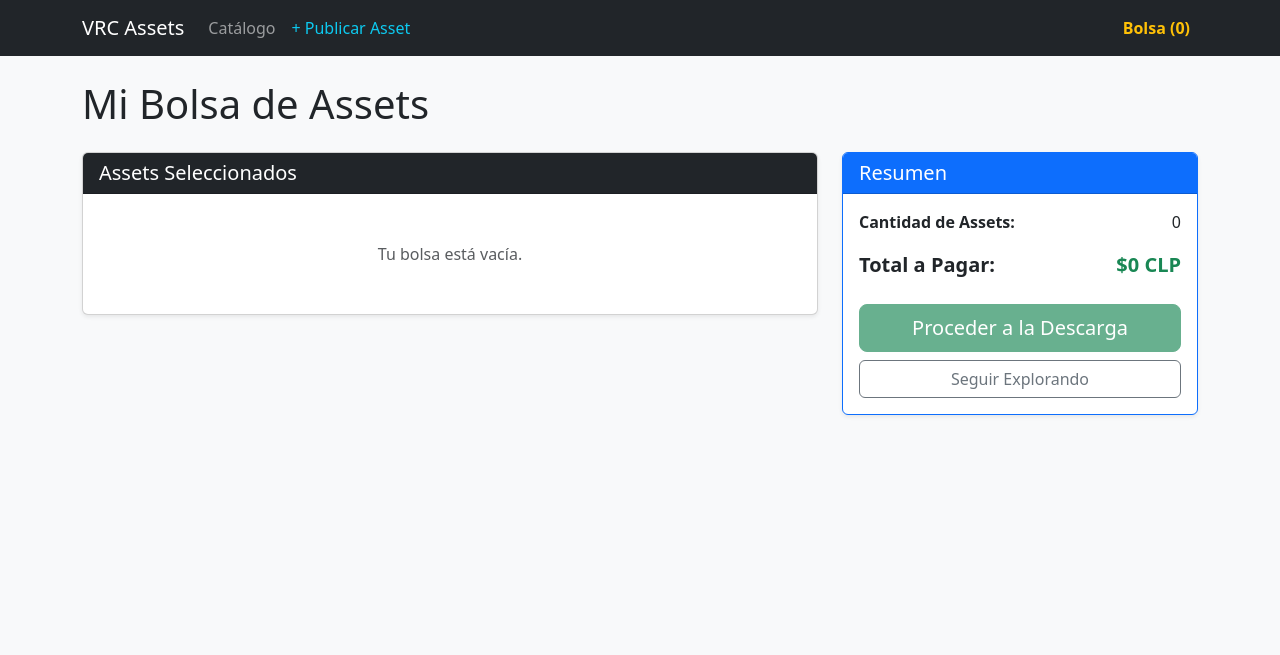
After one commit to Pixu008/assets-market, a Django app: page /bolsa/ in a window 1280 px wide. The commit adds this page. Shown: the top 655 px of the page. Run offline with Django 5.2, Linux system fonts and the light colour scheme; parts of the project's set-up code (start-up, migrations or seed data) failed here and were passed over.

Commit message:
feat: integrar interfaz visual del carrito de compras y botones

```diff
--- a/marketplace/templates/marketplace/base.html
+++ b/marketplace/templates/marketplace/base.html
@@ -27,13 +27,17 @@
                 </ul>
                 <ul class="navbar-nav">
                     <li class="nav-item">
-                        <a class="nav-link text-warning" href="#">Bolsa (0)</a>
+                        <!-- Enlace dinámico a la sesión de la bolsa -->
+                        <a class="nav-link text-warning fw-bold" href="{% url 'marketplace:ver_bolsa' %}">
+                            Bolsa ({% if request.session.bolsa %}{{ request.session.bolsa|length }}{% else %}0{% endif %})
+                        </a>
                     </li>
                 </ul>
             </div>
         </div>
     </nav>
 
+    <!-- Sistema de Mensajes (Feedback UI) -->
     <div class="container">
         {% if messages %}
             {% for message in messages %}
--- /dev/null
+++ b/marketplace/templates/marketplace/bolsa.html
@@ -0,0 +1,64 @@
+{% extends 'marketplace/base.html' %}
+
+{% block title %}Bolsa de Assets - VRC Assets{% endblock %}
+
+{% block content %}
+<h1 class="mb-4">Mi Bolsa de Assets</h1>
+
+<div class="row">
+    <div class="col-md-8">
+        <div class="card shadow-sm">
+            <div class="card-header bg-dark text-white">
+                <h5 class="mb-0">Assets Seleccionados</h5>
+            </div>
+            <div class="card-body p-0">
+                {% if items %}
+                    <ul class="list-group list-group-flush">
+                        {% for item in items %}
+                            <li class="list-group-item d-flex justify-content-between align-items-center p-3">
+                                <div>
+                                    <h6 class="mb-1">{{ item.titulo }}</h6>
+                                    <small class="text-muted">ID: {{ item.recurso_id }}</small>
+                                </div>
+                                <span class="badge bg-success rounded-pill text-white p-2">
+                                    {% if item.precio_clp == 0 %}GRATIS{% else %}${{ item.precio_clp }} CLP{% endif %}
+                                </span>
+                            </li>
+                        {% endfor %}
+                    </ul>
+                {% else %}
+                    <div class="p-5 text-center text-muted">
+                        <p class="mb-0">Tu bolsa está vacía.</p>
+                    </div>
+                {% endif %}
+            </div>
+        </div>
+    </div>
+
+    <div class="col-md-4 mt-4 mt-md-0">
+        <div class="card shadow-sm border-primary">
+            <div class="card-header bg-primary text-white">
+                <h5 class="mb-0">Resumen</h5>
+            </div>
+            <div class="card-body">
+                <div class="d-flex justify-content-between mb-3">
+                    <span class="fw-bold">Cantidad de Assets:</span>
+                    <span>{{ cantidad }}</span>
+                </div>
+                <div class="d-flex justify-content-between mb-4">
+                    <span class="fw-bold fs-5">Total a Pagar:</span>
+                    <span class="text-success fw-bold fs-5">${{ total }} CLP</span>
+                </div>
+
+                <div class="d-grid gap-2">
+                    <button class="btn btn-success btn-lg" {% if not items %}disabled{% endif %}>Proceder a la Descarga</button>
+                    <a href="{% url 'marketplace:catalogo' %}" class="btn btn-outline-secondary">Seguir Explorando</a>
+                    {% if items %}
+                        <a href="{% url 'marketplace:vaciar_bolsa' %}" class="btn btn-outline-danger mt-2 text-decoration-none">Vaciar Bolsa</a>
+                    {% endif %}
+                </div>
+            </div>
+        </div>
+    </div>
+</div>
+{% endblock %}
```
Also changed, not shown: marketplace/templates/marketplace/catalogo.html (+8 -3 lines).
